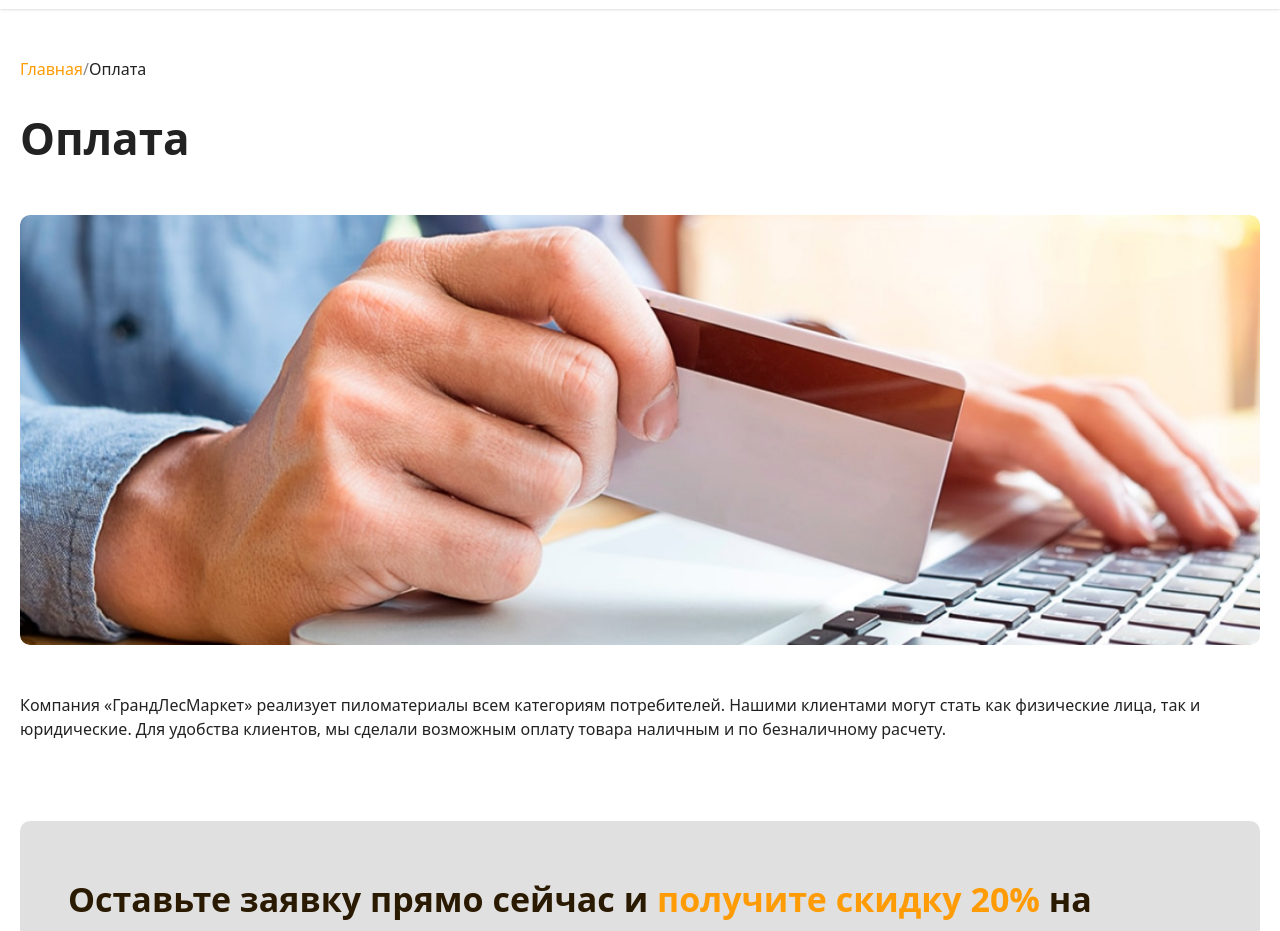
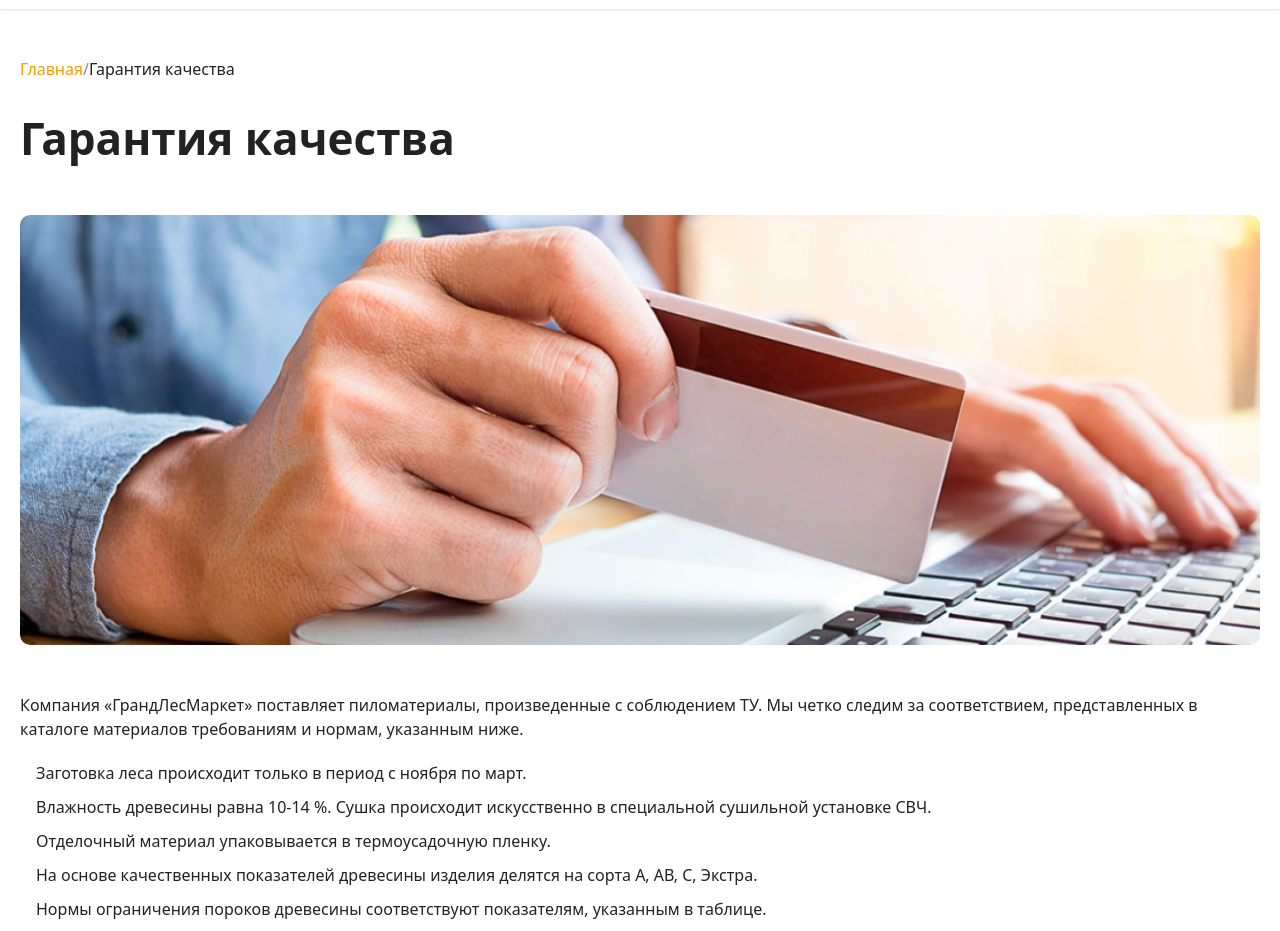
Before and after one commit to mryaxyobek/grandlesmarket, a website: page guarantees.html in a window 1280 px wide. Shown: the part 154-1085 px from the top of the page. Drawn offline with Linux system fonts and the light colour scheme.

Commit message:
added section

```diff
--- a/guarantees.html
+++ b/guarantees.html
@@ -6,7 +6,7 @@
     <meta http-equiv="X-UA-Compatible" content="IE=edge">
     <meta name="viewport" content="width=device-width, initial-scale=1.0">
     <!-- title  -->
-    <title>Granles Market | Payment</title>
+    <title>Granles Market | Guarantees</title>
     <!-- css  -->
     <link href="/dist/output.css" rel="stylesheet">
 </head>
@@ -161,16 +161,23 @@
                     /
                 </li>
                 <li>
-                    Оплата
+                    Гарантия качества
                 </li>
             </ul>
             <!-- title  -->
-            <h1 class="mb-12 font-bold text-44 leading-57">Оплата</h1>
+            <h1 class="mb-12 font-bold text-44 leading-57">Гарантия качества</h1>
             <img src="./images/payment-page-card.jpg" aria-hidden="true" alt="" height="500"
                 class="w-full rounded-10 mb-12">
-            <p class="leading-6 font-normal">Компания «ГрандЛесМаркет» реализует пиломатериалы всем категориям
-                потребителей. Нашими клиентами могут стать как физические лица, так и юридические. Для удобства
-                клиентов, мы сделали возможным оплату товара наличным и по безналичному расчету.</p>
+            <p class="leading-6 font-normal mb-5">Компания «ГрандЛесМаркет» поставляет пиломатериалы, произведенные с соблюдением ТУ. Мы четко следим за соответствием, представленных в каталоге материалов требованиям и нормам, указанным ниже.</p>
+            <!-- list  -->
+            <ul class="mb-5 catalog-list space-y-2.5">
+                <li class="leading-6 font-normal">Заготовка леса происходит только в период с ноября по март.</li>
+                <li class="leading-6 font-normal">Влажность древесины равна 10-14 %. Сушка происходит искусственно в специальной сушильной установке СВЧ.</li>
+                <li class="leading-6 font-normal">Отделочный материал упаковывается в термоусадочную пленку.</li>
+                <li class="leading-6 font-normal">На основе качественных показателей древесины изделия делятся на сорта А, АВ, С, Экстра.</li>
+                <li class="leading-6 font-normal">Нормы ограничения пороков древесины соответствуют показателям, указанным в таблице.</li>
+            </ul>
+            <p class="leading-6 font-normal">Обращаем внимание, что если изделия подвергнуть обработке защитными лаками или специальными антисептическими средствами, то можно значительно увеличить их срок службы.</p>
         </div>
 
     </main>
--- a/src/input.css
+++ b/src/input.css
@@ -32,13 +32,13 @@
     list-style: none;
 }
 .catalog-list li::before {
-    content: "\2022";
-    color: #FF9B04;
-    font-weight: bold;
-    display: inline-block;
+    content: "";
     width: 6px;
     height: 6px;
+    color: #FF9B04;
+    display: inline-block;
     margin-right: 10px;
+    border-radius: 100%;
 }
 .cash-radio:checked ~ .cash-radio-label{
     border-color: #FF9B04;
```
Also changed, not shown: dist/output.css.
